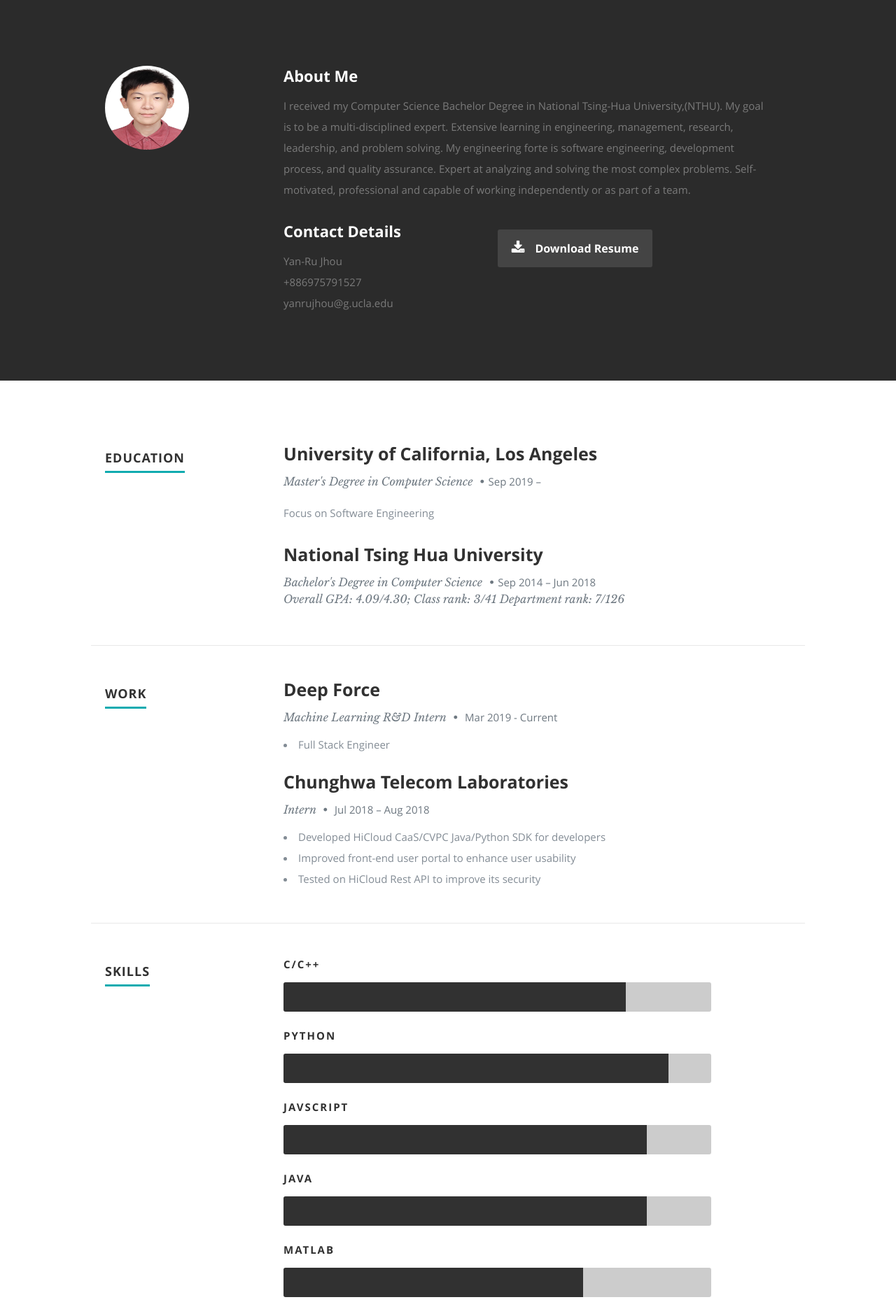
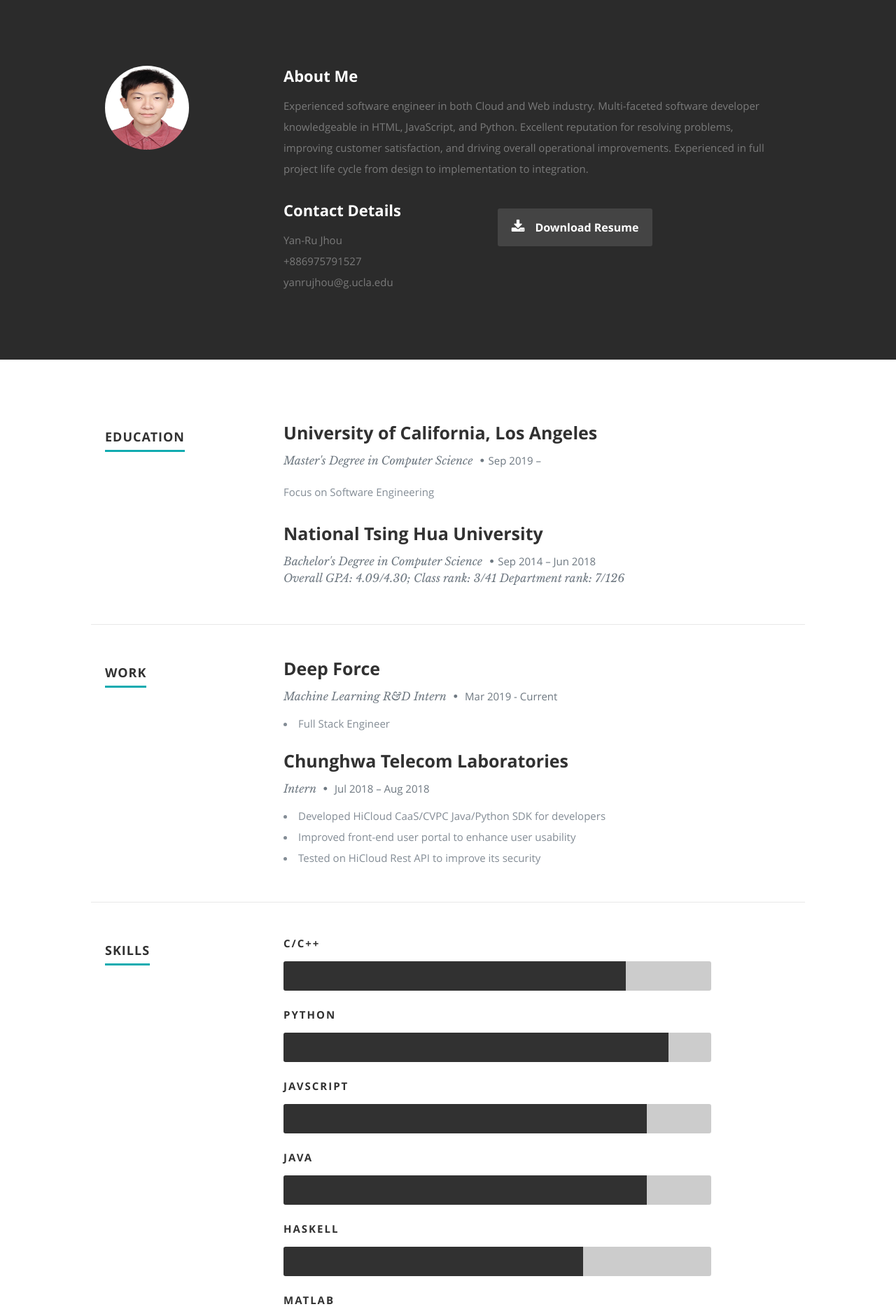
Before and after one commit to tbakerx/react-resume-template, a React (Create React App) app: page / in a window 1280 px wide. Shown: the part 802-2683 px from the top of the page at 70% size. Built offline with nearby package versions, Linux system fonts and the light colour scheme.

Commit message:
add resume add haskell skills change bio to match summary in my resume

```diff
--- a/public/resumeData.json
+++ b/public/resumeData.json
@@ -9,7 +9,7 @@
                     "A graduate student in Computer Science in UCLA for 2019 fall"
                     ],
     "image":"profilepic.jpg",
-    "bio":"I received my Computer Science Bachelor Degree in National Tsing-Hua University,(NTHU). My goal is to be a multi-disciplined expert. Extensive learning in engineering, management, research, leadership, and problem solving. My engineering forte is software engineering, development process, and quality assurance. Expert at analyzing and solving the most complex problems. Self-motivated, professional and capable of working independently or as part of a team.",
+    "bio":"Experienced software engineer in both Cloud and Web industry. Multi-faceted software developer knowledgeable in HTML, JavaScript, and Python. Excellent reputation for resolving problems, improving customer satisfaction, and driving overall operational improvements. Experienced in full project life cycle from design to implementation to integration.",
     "contactmessage":"Feel free to leave any message to me",
     "email": "yanrujhou@g.ucla.edu",
     "phone": "+886975791527",
@@ -95,12 +95,16 @@
       ,{
         "name":"Java",
         "level":"85%"
+      },
+      {
+        "name": "Haskell",
+        "level": "70%"
       },{
         "name":"Matlab",
-        "level":"70%"
+        "level":"60%"
       },{
         "name":"Verilog",
-        "level":"65%"
+        "level":"55%"
       },{
         "name":"Html",
         "level":"80%"
@@ -122,7 +126,7 @@
         "level":"70%"
       },{
         "name":"OpenGL",
-        "level":"60%"
+        "level":"55%"
       },{
         "name":"JSON",
         "level":"90%"
--- a/src/Components/About.js
+++ b/src/Components/About.js
@@ -1,5 +1,5 @@
 import React, { Component } from 'react';
-import PDF from '../JhouYanRu-CV.pdf'
+import PDF from '../yanrujhou_resume.pdf'
 
 class About extends Component {
   render() {
```
Also changed, not shown: 1 other file (tests, documents, lock files or other folders).
